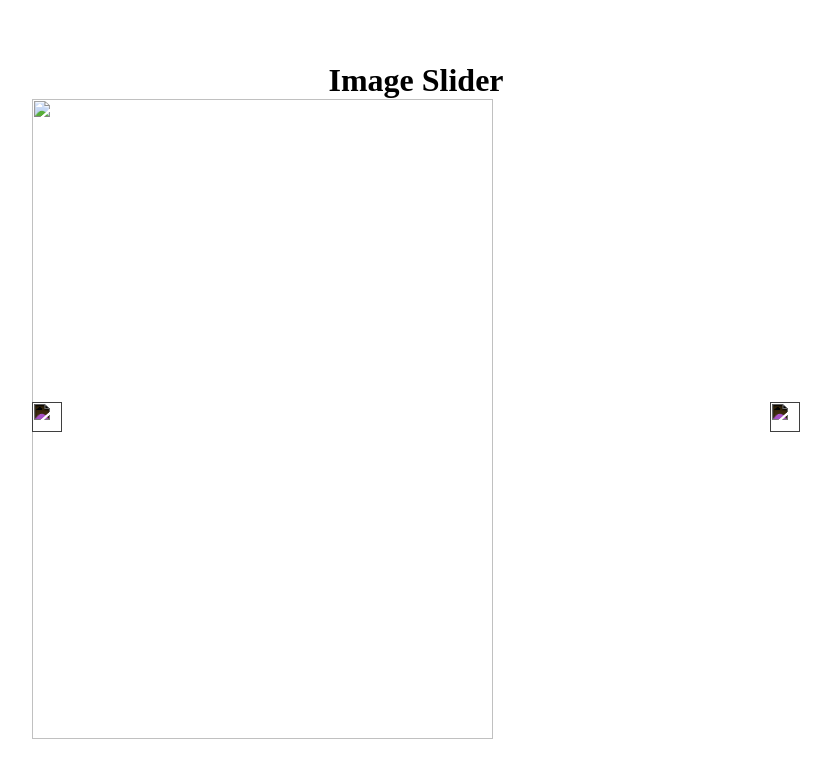
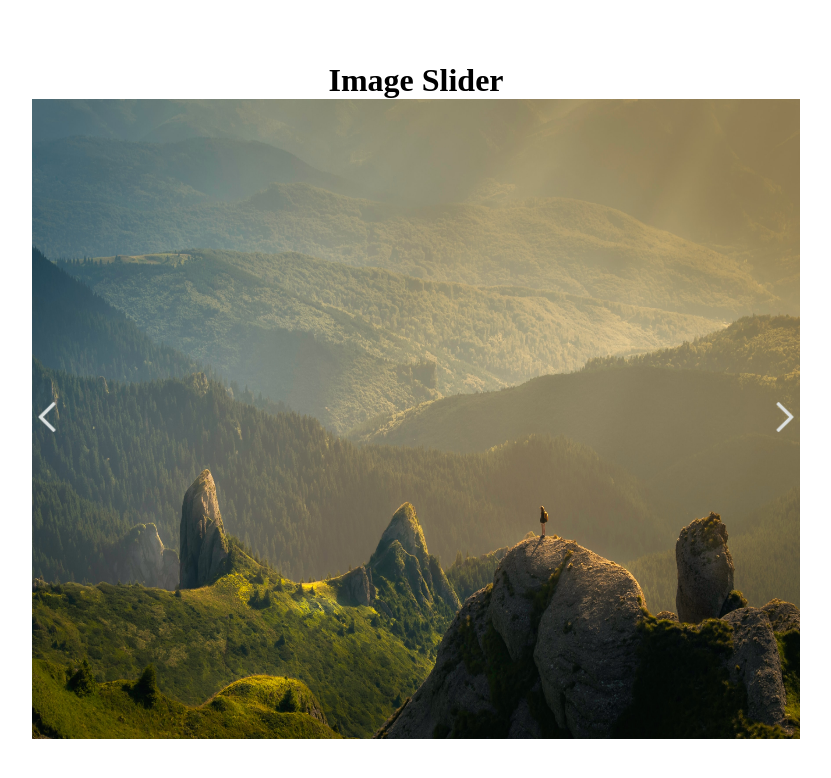
Before and after one commit to arunsingh009/jsproject8, a plain HTML site: page index.html in a window 1280 px wide. Shown: the whole page, without its empty margins (224-1055 px from the left). Drawn offline with Linux system fonts and the light colour scheme.

Commit message:
third commit

```diff
--- a/index.html
+++ b/index.html
@@ -11,12 +11,12 @@
     <main>
         <h1>Image Slider</h1>
         <div class="box">
-             <span><button onclick="backwardImage()"><img src="./images/fr.png" alt=""></button></span>
+             <span><button onclick="backwardImage()"><img src="fr.png" alt=""></button></span>
 
 
-                <img id="crimg" class="img" src="./images/pic1.jpg" alt="">
+                <img id="crimg" class="img" src="pic1.jpg" alt="">
 
-            <span><button onclick="forwardImage()" id="right"><img src="./images/br.png" alt=""></button></span>
+            <span><button onclick="forwardImage()" id="right"><img src="br.png" alt=""></button></span>
         </div>
     </main>
 <script src="index.js"></script>
```
